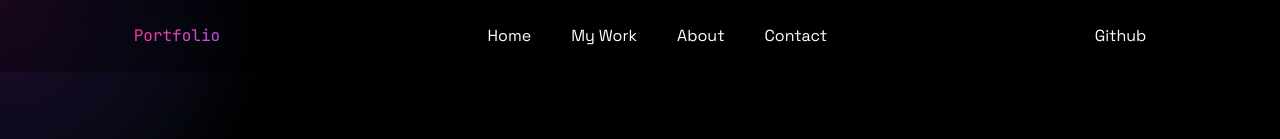
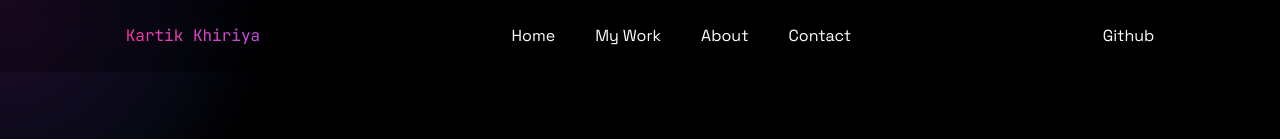
Before and after one commit to Karzkc/Portfolio-Kartik, a Next.js app: page / in a window 1280 px wide. Shown: the top 139 px of the page. Built offline with nearby package versions, Linux system fonts and the light colour scheme; no server answers; the database is empty.

Commit message:
Navbar change

```diff
--- a/components/Navbar.tsx
+++ b/components/Navbar.tsx
@@ -6,8 +6,7 @@ const Navbar = () => {
     <div className='navbar h-18 flex items-center justify-around fixed w-full z-10 '>
       <div className='item font-jetbrains-mono mx-2'>
         <Link href={"/"} className='bg-gradient-to-r from-pink-500 via-purple-500 to-yellow-500 bg-[length:300%_300%] bg-clip-text text-transparent hover:animate-wave transition-all duration-500'>
-
-        Portfolio
+          Kartik Khiriya
         </Link>
       </div>
       <div className=' center-links flex items-center justify-around md:gap-10 gap-3 mx-2'>
```
